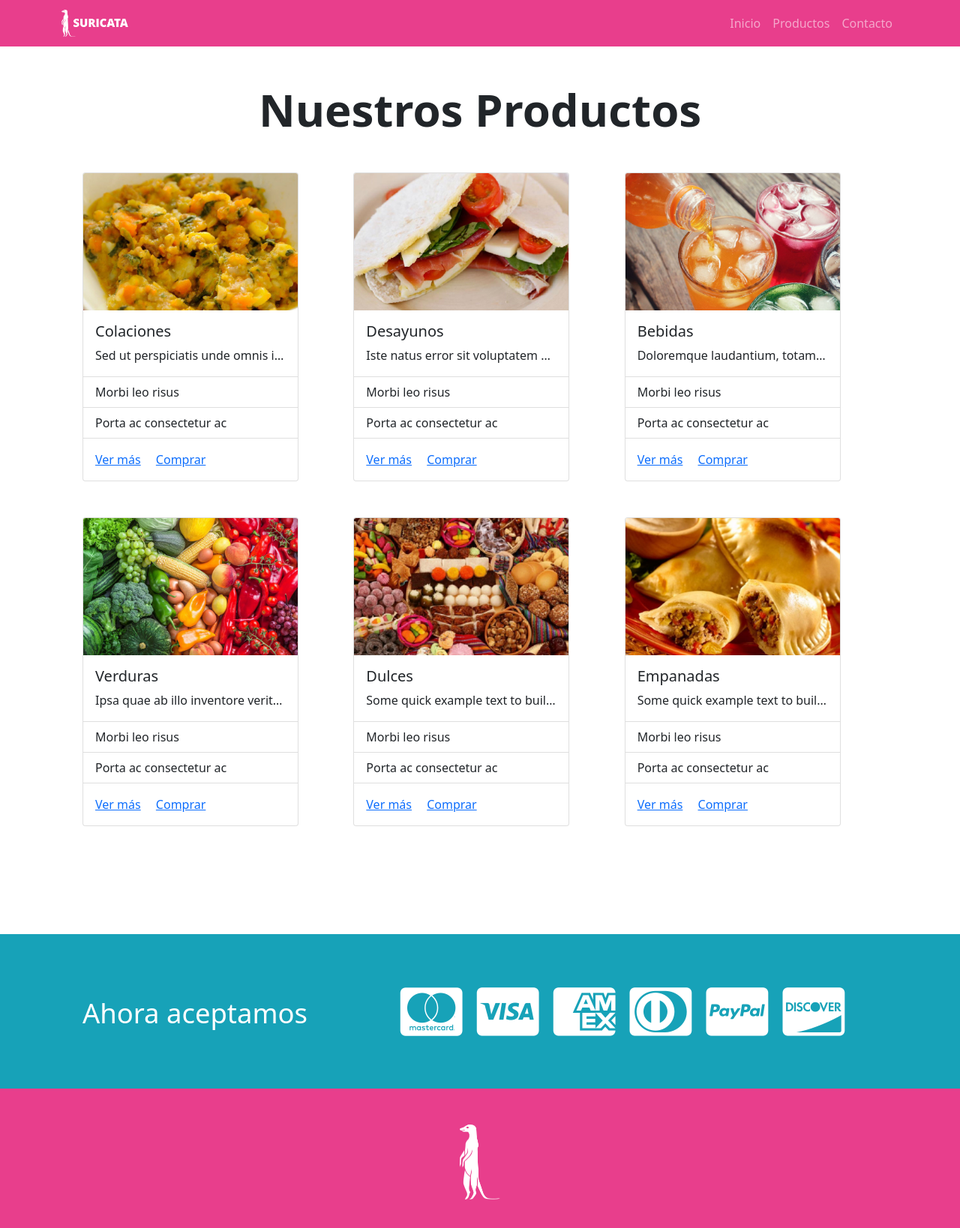
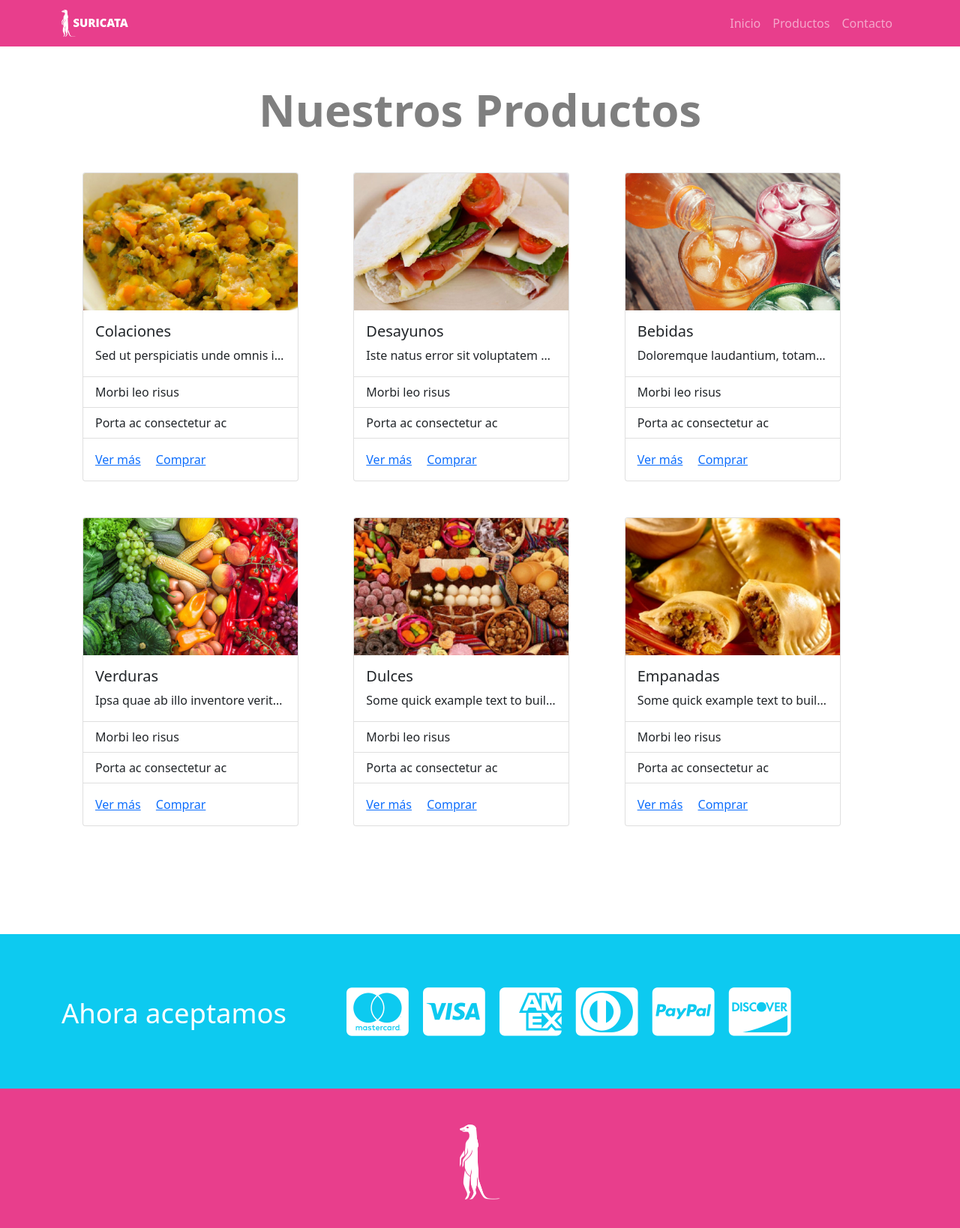
Before and after one commit to jcero10/Suricata-1, a plain HTML site: page index.html in a window 1280 px wide. Shown: the whole page at 75% size. Drawn offline with Linux system fonts and the light colour scheme.

Commit message:
finish
lack responsive h1 header

```diff
--- a/assets/css/styles.css
+++ b/assets/css/styles.css
@@ -1,24 +1,25 @@
 .color-nav {
     background-color: #e83e8c;
+}
+.logo {
+    max-height: 50px;
 }
 
 body {
     font-family: 'Open Sans';
 }
-
-header h1{
-    text-align: center;
-    color: #212529 ;
+.hero h1{
     font-weight: 700;
+    color: #212529;
     font-size: 3.75em;
 }
+
 
 .icons-section {
     background-color: #17a2b8;
     color: white;
     font-size: 2.3em;
-    text-align: center;
-
+    font-weight: 400;
 }
 
 .fa-iconos {
@@ -27,6 +28,7 @@ header h1{
 .tarjetas h2{
     font-size: 0.99em;
     padding-top: 10%;
+    font-size: 400;
 }
 
 .color-footer {
@@ -35,4 +37,5 @@ header h1{
 
 .footer-logo{
     max-height: 100px;
+
 }
--- a/index.html
+++ b/index.html
@@ -19,7 +19,7 @@
         <!-- Navigation -->
         <nav class="navbar navbar-expand-lg navbar-dark static-top color-nav">
             <div class="container ">
-            <a class="navbar-brand" href="#">
+            <a class="navbar-brand logo" href="#">
                 <img src="assets/img/logo.png" alt="..." height="36">
             </a>
             <button class="navbar-toggler" type="button" data-bs-toggle="collapse" data-bs-target="#navbarSupportedContent" aria-controls="navbarSupportedContent" aria-expanded="false" aria-label="Toggle navigation">
@@ -42,24 +42,31 @@
         </nav>
 
 
+        <!--Container acota la anchura de visualización, al utilizar fluid, muestra al 100%de la página-->
         <header class="container hero">
-            <h1 class="font-weight-bold my-5"> Nuestros Productos</h1>
+            <h1 class="text-black-50 text-center my-5">Nuestros Productos</h1>
         </header>
 
         <section class="container pb-5">
+            <!-- definición de margin and padding-->
             <div class="row mb-5 mx-3">
+                <!-- rejillas-->
                 <div class="col-sm-12 col-md-4">
+                    <!-- A card is a flexible and extensible content container -->
                     <div class="card" style="width: 18rem;">
                         <img src="assets/img/colaciones.jpg" class="card-img-top" alt="...">
+                        <!-- Use it whenever you need a padded section within a card-->
                         <div class="card-body">
                             <h5 class="card-title font-weight-bold"> Colaciones</h5>
                             <p class="card-text text-truncate">Sed ut perspiciatis unde omnis iste natus error sit voluptatem accusantium doloremque laudantium, totam rem aperiam, eaque ipsa quae ab illo inventore veritatis et quasi architecto beatae vitae dicta sunt explicabo.</p>
                         </div>
+                        <!-- Add .list-group-flush to remove some borders and rounded corners to render list group items edge-to-edge in a parent container (e.g., cards).-->
                         <ul class="list-group list-group-flush">
                             <li class="list-group-item">Morbi leo risus</li>
                             <li class="list-group-item">Porta ac consectetur ac</li>
                         </ul>
                         <div class="card-body">
+                            <!--  links are added and placed next to each other by adding .card-link -->
                             <a href="#" class="card-link">Ver más</a>
                             <a href="#" class="card-link">Comprar</a>
                         </div>
@@ -160,11 +167,12 @@
             </div>
         </section>
 
-        <section class="d-sm-none container-fluid d-md-block py-5 mt-5 big-info icons-section">
-            <div class="container">
+        <!-- d-none d-lg-block oculta con pantallas pequeñas-->
+        <section class="d-none d-lg-block container-fluid py-5 mt-5 bg-info icons-section">
+            <div class="container ">
                 <div class="row">
                     <div class="col-lg-4 tarjetas">
-                        <h2 class="font-weight-bold">Ahora aceptamos</h2>
+                        <h2 >Ahora aceptamos</h2>
                     </div>
                     <div class="col-lg-8 text-right fa-iconos">
                         <i class="fab fa-cc-mastercard"></i>
@@ -180,7 +188,7 @@
 
         </section>
 
-        <footer class="container-fluid py-5 color-footer">
+        <footer class="container-fluid color-footer py-5">
             <img src= "assets/img/logo-footer.png" class="mx-auto d-block footer-logo">
         </footer>
 
```
